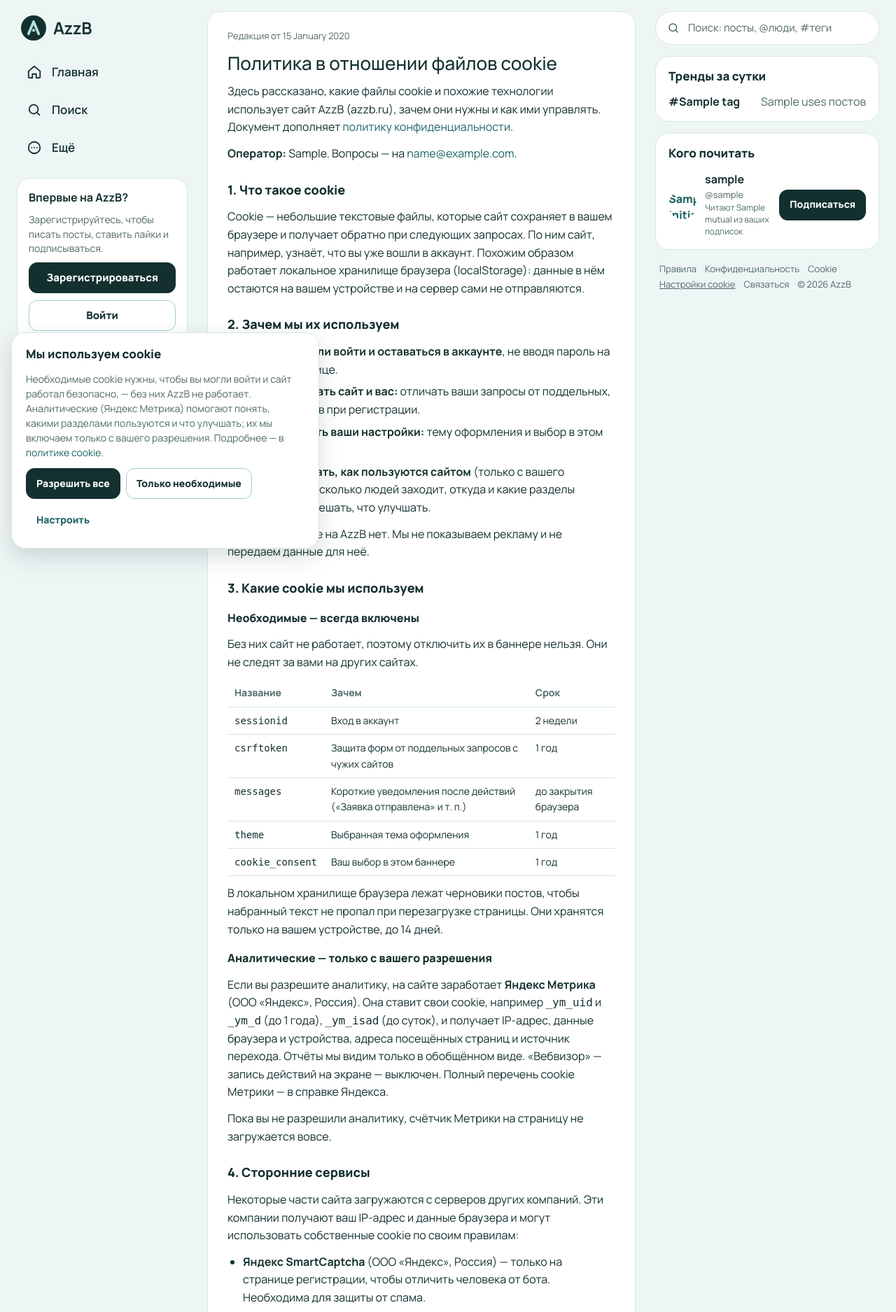
After one commit to Manshooo/My-Twitter, a Django app: template azzb/templates/legal/cookies.html in a window 1280 px wide. The commit adds this page. Shown: the top 1875 px of the page at 70% size. Run offline with Django 4.2, Linux system fonts and the light colour scheme; the template is opened without the code that fills it: most values are stand-ins (such as "Sample title", 1, 10 or a date in 2020); parts of the project's set-up code (start-up, migrations or seed data) failed here and were passed over; some web fonts are replaced.

Commit message:
Политика cookie и баннер согласия с категориями
Страница /cookies/, баннер «Необходимые / Аналитика» с повторным
открытием из подвала, Яндекс Метрика только после согласия
(YANDEX_METRIKA_ID). Политика конфиденциальности дополнена.

Co-Authored-By: Claude Opus 5.5 <noreply@anthropic.com>
Claude-Session: https://claude.ai/code/session_01RycR9fFXkxtBjaSVor2Zvq

```diff
--- a/accounts/templates/account/snippets/auth_footer.html
+++ b/accounts/templates/account/snippets/auth_footer.html
@@ -2,4 +2,6 @@
 	<a href="{% url 'index' %}">На главную</a>
 	<a href="{% url 'rules' %}">Правила</a>
 	<a href="{% url 'privacy' %}">Конфиденциальность</a>
+	<a href="{% url 'cookies' %}">Cookie</a>
+	<button class="link-btn" type="button" data-cookie-settings>Настройки cookie</button>
 </nav>
--- a/accounts/templates/allauth/layouts/base.html
+++ b/accounts/templates/allauth/layouts/base.html
@@ -18,6 +18,7 @@
 			</main>
 			{% block footer %}{% include "account/snippets/auth_footer.html" %}{% endblock footer %}
 		</div>
+		{% include "azzb/includes/cookie_banner.html" %}
 		{% block extra_body %}{% endblock extra_body %}
 	</body>
 </html>
--- a/azzb/context_processors.py
+++ b/azzb/context_processors.py
@@ -9,6 +9,7 @@ from post.media import ACCEPT, MAX_UPLOAD_MB
 from post.models import ALT_MAX_LENGTH, MAX_IMAGES
 from post.serializer import POST_MAX_LENGTH
 
+from .cookies import CATEGORIES, cookie_choice
 from .discover import trends, who_to_follow
 
 THEMES = (Theme.LIGHT, Theme.DARK)
@@ -38,6 +39,10 @@ def ui(request):
 		'max_upload_mb': MAX_UPLOAD_MB,
 		'alt_max_length': ALT_MAX_LENGTH,
 		'support_email': settings.SUPPORT_EMAIL,
+		# Баннер cookie и счётчик Метрики (azzb/cookies.py).
+		'cookie_choice': cookie_choice(request),
+		'cookie_categories': CATEGORIES,
+		'metrika_id': settings.YANDEX_METRIKA_ID if settings.YANDEX_METRIKA_ID.isdigit() else '',
 		'legal_operator': settings.LEGAL_OPERATOR,
 		# Пункт «Модерация» в меню и число открытых жалоб на нём (E4).
 		'can_moderate': SimpleLazyObject(lambda: can_moderate(request.user)),
--- a/azzb/settings.py
+++ b/azzb/settings.py
@@ -250,6 +250,8 @@ SMARTCAPTCHA_SERVER_KEY = env('SMARTCAPTCHA_SERVER_KEY')
 # Куда писать людям: апелляции на бан, вопросы по персональным данным (правила и политика, C5).
 # Ящик должен реально читаться — Postfix на сервере только отправляет (docs/deploy/mail.md).
 SUPPORT_EMAIL = env('SUPPORT_EMAIL', 'support@azzb.ru')
+# Номер счётчика Яндекс Метрики. Пусто — Метрика выключена; включается только с согласия посетителя.
+YANDEX_METRIKA_ID = env('YANDEX_METRIKA_ID', '')
 
 # Правила и политика конфиденциальности (C5, E6). Оператор персональных данных — тот, кто
 # отвечает за сайт по 152-ФЗ: ФИО (для физлица) или наименование ИП/организации.
--- a/azzb/static/css/azzb.css
+++ b/azzb/static/css/azzb.css
@@ -484,6 +484,31 @@ a.quote-card:hover { background: var(--surface-2); text-decoration: none; }
 .doc p, .doc ul { margin: 0; }
 .doc ul { padding-left: 22px; display: flex; flex-direction: column; gap: 6px; }
 .doc hr { border: 0; border-top: 1px solid var(--border); margin: 12px 0 0; }
+.doc h3 { font-size: 16px; font-weight: 800; margin-top: 4px; }
+.doc-table { overflow-x: auto; }
+.doc-table table { width: 100%; border-collapse: collapse; font-size: 14px; }
+.doc-table th, .doc-table td { padding: 8px 10px; border-bottom: 1px solid var(--border); text-align: left; vertical-align: top; }
+.doc-table th { color: var(--text-2); font-weight: 700; }
+
+/* ---------- Баннер cookie ---------- */
+.cookie-banner {
+	position: fixed; z-index: 40; left: 16px; bottom: 16px; width: min(440px, calc(100vw - 32px));
+	padding: 18px 20px; display: flex; flex-direction: column; gap: 12px; box-shadow: var(--shadow);
+}
+.cookie-banner[hidden] { display: none; }
+.cookie-text { font-size: 14px; line-height: 1.5; color: var(--text-2); }
+.cookie-options { display: flex; flex-direction: column; gap: 10px; }
+.cookie-options .check > span { display: flex; flex-direction: column; gap: 2px; font-size: 14px; }
+.cookie-options input:disabled { cursor: not-allowed; }
+.cookie-actions { display: flex; flex-wrap: wrap; gap: 8px; }
+/* Над нижним таб-баром телефона. */
+@media (max-width: 760px) {
+	.cookie-banner { left: 12px; bottom: 76px; width: calc(100vw - 24px); padding: 14px 16px; }
+	.auth ~ .cookie-banner { bottom: 12px; }
+}
+.main-footer { display: none; padding: 8px 6px 0; }
+@media (max-width: 1180px) { .main-footer { display: block; } }
+.link-btn { padding: 0; border: 0; background: none; color: inherit; font: inherit; text-decoration: underline; cursor: pointer; }
 .doc-links { display: flex; flex-wrap: wrap; gap: 6px 16px; font-size: 14px; }
 .doc-links a[aria-current="page"] { color: var(--text); font-weight: 700; }
 @media (max-width: 560px) { .doc { padding: 20px 18px; } }
--- a/azzb/static/js/azzb.js
+++ b/azzb/static/js/azzb.js
@@ -963,6 +963,80 @@
 		if (event.target.matches('[data-composer-text]')) suggestMentions(event.target);
 	});
 
+	// ---------- Cookie и Яндекс Метрика ----------
+	// Выбор хранится в cookie cookie_consent (формат и версия — azzb/cookies.py). Метрику грузим,
+	// только если её номер задан на сервере (<meta name="azzb-metrika">) и аналитика разрешена.
+	const CONSENT_COOKIE = 'cookie_consent';
+	const CONSENT_VERSION = 'v1';
+	const METRIKA_COOKIES = ['_ym_uid', '_ym_d', '_ym_isad', '_ym_visorc', '_ym_hostIndex'];
+	let metrikaLoaded = false;
+
+	function loadMetrika() {
+		const meta = document.querySelector('meta[name="azzb-metrika"]');
+		if (!meta || metrikaLoaded) return;
+		metrikaLoaded = true;
+		const id = Number(meta.content);
+		window.ym = window.ym || function () { (window.ym.a = window.ym.a || []).push(arguments); };
+		window.ym.l = Date.now();
+		const script = document.createElement('script');
+		script.async = true;
+		script.src = 'https://mc.yandex.ru/metrika/tag.js';
+		document.head.append(script);
+		// Вебвизор выключен намеренно: запись действий на экране — лишнее для соцсети.
+		window.ym(id, 'init', { clickmap: true, trackLinks: true, accurateTrackBounce: true, webvisor: false });
+	}
+
+	function dropMetrikaCookies() {
+		const host = window.location.hostname;
+		const domains = ['', host, '.' + host, '.' + host.split('.').slice(-2).join('.')];
+		METRIKA_COOKIES.forEach((name) => domains.forEach((domain) => {
+			document.cookie = name + '=; path=/; max-age=0' + (domain ? '; domain=' + domain : '');
+		}));
+	}
+
+	function cookieBanner() {
+		return document.querySelector('[data-cookie-banner]');
+	}
+
+	function saveCookieChoice(kind) {
+		const banner = cookieBanner();
+		let analytics = kind === 'all';
+		if (kind === 'custom' && banner) analytics = banner.querySelector('[data-cookie-category="analytics"]').checked;
+		const value = CONSENT_VERSION + ':' + (analytics ? 'analytics' : 'necessary');
+		document.cookie = CONSENT_COOKIE + '=' + value + '; path=/; max-age=31536000; SameSite=Lax'
+			+ (window.location.protocol === 'https:' ? '; Secure' : '');
+		if (banner) {
+			banner.querySelector('[data-cookie-category="analytics"]').checked = analytics;
+			banner.hidden = true;
+		}
+		if (analytics) {
+			loadMetrika();
+		} else {
+			dropMetrikaCookies();
+			// Уже загруженный счётчик из страницы не выгрузить — перестанет грузиться со следующей.
+		}
+		toast(analytics ? 'Аналитика разрешена' : 'Используем только необходимые cookie');
+	}
+
+	function openCookieSettings() {
+		const banner = cookieBanner();
+		if (!banner) return;
+		banner.hidden = false;
+		showCookieOptions(banner);
+		banner.querySelector('[data-cookie-category="analytics"]').focus();
+	}
+
+	function showCookieOptions(banner) {
+		banner.querySelector('[data-cookie-options]').hidden = false;
+		banner.querySelector('[data-cookie-customize]').hidden = true;
+		banner.querySelector('[data-cookie-accept="custom"]').hidden = false;
+	}
+
+	document.addEventListener('DOMContentLoaded', () => {
+		const meta = document.querySelector('meta[name="azzb-metrika"]');
+		if (meta && meta.hasAttribute('data-allowed')) loadMetrika();
+	});
+
 	// ---------- Делегирование событий ----------
 	document.addEventListener('click', (event) => {
 		const target = event.target.closest('button, a');
@@ -977,6 +1051,9 @@
 		if (target.matches('[data-menu-toggle]')) { event.preventDefault(); toggleMenu(target); return; }
 		if (target.matches('[data-theme-toggle]')) { event.preventDefault(); toggleTheme(); return; }
 		if (target.matches('[data-composer-open]')) { event.preventDefault(); openComposer({ kind: 'new' }); return; }
+		if (target.matches('[data-cookie-accept]')) { event.preventDefault(); saveCookieChoice(target.dataset.cookieAccept); return; }
+		if (target.matches('[data-cookie-customize]')) { event.preventDefault(); showCookieOptions(cookieBanner()); return; }
+		if (target.matches('[data-cookie-settings]')) { event.preventDefault(); openCookieSettings(); return; }
 		if (target.matches('[data-reply]')) { event.preventDefault(); openReply(target); return; }
 		if (target.matches('[data-quote]')) { event.preventDefault(); openQuote(target); return; }
 		if (target.matches('[data-edit]')) { event.preventDefault(); openEdit(target); return; }
--- a/azzb/templates/azzb/azzb_base.html
+++ b/azzb/templates/azzb/azzb_base.html
@@ -110,6 +110,8 @@
 
 			<main class="main" id="main">
 				{% block content %}{% endblock content %}
+				{# Без правой колонки (узкий экран) документы и «Настройки cookie» — под лентой. #}
+				<div class="main-footer">{% include "azzb/includes/footer_links.html" %}</div>
 			</main>
 
 			<aside class="rail" aria-label="Дополнительно">
@@ -167,6 +169,7 @@
 			</button>
 			<span class="lb-count" data-lightbox-count aria-live="polite"></span>
 		</div>
+		{% include "azzb/includes/cookie_banner.html" %}
 		<div class="toast" id="toast" role="status" aria-live="polite"{% if messages %} data-flash="{% for message in messages %}{{ message }}{% if not forloop.last %} {% endif %}{% endfor %}"{% endif %} hidden></div>
 	</body>
 </html>
--- /dev/null
+++ b/azzb/templates/azzb/includes/cookie_banner.html
@@ -0,0 +1,22 @@
+{% comment %} Баннер cookie: виден, пока посетитель не выбрал; ссылка «Настройки cookie» в подвале открывает его снова.
+   Выбор сохраняет azzb.js в cookie cookie_consent (azzb/cookies.py). {% endcomment %}
+<section class="cookie-banner card" role="region" aria-labelledby="cookie-banner-title" data-cookie-banner{% if cookie_choice is not None %} hidden{% endif %}>
+	<h2 id="cookie-banner-title" class="section-title">Мы используем cookie</h2>
+	<p class="cookie-text">Необходимые cookie нужны, чтобы вы могли войти и сайт работал безопасно, — без них AzzB не работает. Аналитические (Яндекс Метрика) помогают понять, какими разделами пользуются и что улучшать; их мы включаем только с вашего разрешения. Подробнее — в <a href="{% url 'cookies' %}">политике cookie</a>.</p>
+	<form class="cookie-options" data-cookie-options hidden>
+		<label class="check">
+			<input type="checkbox" checked disabled>
+			<span><b>Необходимые</b><span class="hint">Всегда включены: вход в аккаунт, защита форм, выбранная тема, этот выбор.</span></span>
+		</label>
+		<label class="check">
+			<input type="checkbox" name="analytics"{% if 'analytics' in cookie_choice %} checked{% endif %} data-cookie-category="analytics">
+			<span><b>Аналитика</b><span class="hint">Яндекс Метрика: сколько людей заходит, откуда и какие страницы смотрят. Без рекламы и записи действий на экране.</span></span>
+		</label>
+	</form>
+	<div class="cookie-actions">
+		<button class="btn btn-sm" type="button" data-cookie-accept="all">Разрешить все</button>
+		<button class="btn btn-outline btn-sm" type="button" data-cookie-accept="necessary">Только необходимые</button>
+		<button class="btn btn-ghost btn-sm" type="button" data-cookie-customize>Настроить</button>
+		<button class="btn btn-sm" type="button" data-cookie-accept="custom" hidden>Сохранить выбор</button>
+	</div>
+</section>
--- /dev/null
+++ b/azzb/templates/azzb/includes/footer_links.html
@@ -0,0 +1,8 @@
+<nav class="footer-links" aria-label="Документы">
+	<a href="{% url 'rules' %}">Правила</a>
+	<a href="{% url 'privacy' %}">Конфиденциальность</a>
+	<a href="{% url 'cookies' %}">Cookie</a>
+	<button class="link-btn" type="button" data-cookie-settings>Настройки cookie</button>
+	<a href="mailto:{{ support_email }}">Связаться</a>
+	<span>© {% now "Y" %} AzzB</span>
+</nav>
--- a/azzb/templates/azzb/includes/head.html
+++ b/azzb/templates/azzb/includes/head.html
@@ -11,5 +11,7 @@
 		<link rel="apple-touch-icon" href="{% static 'apple-touch-icon.png' %}">
 		<link rel="manifest" href="{% static 'site.webmanifest' %}">
 		<meta property="og:site_name" content="AzzB">
+		{# Счётчик Метрики: azzb.js загрузит его, только если посетитель разрешил аналитику. #}
+		{% if metrika_id %}<meta name="azzb-metrika" content="{{ metrika_id }}"{% if "analytics" in cookie_choice %} data-allowed{% endif %}>{% endif %}
 		<script src="{% static 'vendor/htmx-2.0.4.min.js' %}" defer></script>
 		<script src="{% static 'js/azzb.js' %}" defer></script>
--- a/azzb/templates/azzb/includes/rail.html
+++ b/azzb/templates/azzb/includes/rail.html
@@ -6,9 +6,4 @@
 		{% if user.is_authenticated %}<a href="{% url 'who-to-follow' %}" style="font-size: 14px; font-weight: 700">Показать ещё</a>{% endif %}
 	</section>
 {% endif %}
-<nav class="footer-links" aria-label="Документы">
-	<a href="{% url 'rules' %}">Правила</a>
-	<a href="{% url 'privacy' %}">Конфиденциальность</a>
-	<a href="mailto:{{ support_email }}">Связаться</a>
-	<span>© {% now "Y" %} AzzB</span>
-</nav>
+{% include "azzb/includes/footer_links.html" %}
--- a/azzb/templates/legal/base.html
+++ b/azzb/templates/legal/base.html
@@ -9,6 +9,7 @@
 			<a href="{% url 'rules' %}"{% if request.resolver_match.url_name == 'rules' %} aria-current="page"{% endif %}>Правила сообщества</a>
 			<a href="{% url 'privacy' %}"{% if request.resolver_match.url_name == 'privacy' %} aria-current="page"{% endif %}>Политика конфиденциальности</a>
 			<a href="{% url 'pd-consent' %}"{% if request.resolver_match.url_name == 'pd-consent' %} aria-current="page"{% endif %}>Согласие на обработку данных</a>
+			<a href="{% url 'cookies' %}"{% if request.resolver_match.url_name == 'cookies' %} aria-current="page"{% endif %}>Политика cookie</a>
 		</nav>
 	</article>
 {% endblock content %}
--- /dev/null
+++ b/azzb/templates/legal/cookies.html
@@ -0,0 +1,55 @@
+{% extends "legal/base.html" %}
+{% block title %}Политика в отношении файлов cookie{% endblock title %}
+{% block meta_description %}Какие файлы cookie использует AzzB, зачем они нужны и как управлять своим выбором.{% endblock meta_description %}
+{% block doc %}
+	<h1>Политика в отношении файлов cookie</h1>
+	<p>Здесь рассказано, какие файлы cookie и похожие технологии использует сайт AzzB (azzb.ru), зачем они нужны и как ими управлять. Документ дополняет <a href="{% url 'privacy' %}">политику конфиденциальности</a>.</p>
+	<p><b>Оператор:</b> {{ legal_operator }}. Вопросы — на <a href="mailto:{{ support_email }}">{{ support_email }}</a>.</p>
+
+	<h2>1. Что такое cookie</h2>
+	<p>Cookie — небольшие текстовые файлы, которые сайт сохраняет в вашем браузере и получает обратно при следующих запросах. По ним сайт, например, узнаёт, что вы уже вошли в аккаунт. Похожим образом работает локальное хранилище браузера (localStorage): данные в нём остаются на вашем устройстве и на сервер сами не отправляются.</p>
+
+	<h2>2. Зачем мы их используем</h2>
+	<ul>
+		<li><b>Чтобы вы могли войти и оставаться в аккаунте</b>, не вводя пароль на каждой странице.</li>
+		<li><b>Чтобы защищать сайт и вас:</b> отличать ваши запросы от поддельных, отсекать ботов при регистрации.</li>
+		<li><b>Чтобы помнить ваши настройки:</b> тему оформления и выбор в этом баннере.</li>
+		<li><b>Чтобы понимать, как пользуются сайтом</b> (только с вашего разрешения): сколько людей заходит, откуда и какие разделы смотрят, — и решать, что улучшать.</li>
+	</ul>
+	<p>Рекламных cookie на AzzB нет. Мы не показываем рекламу и не передаём данные для неё.</p>
+
+	<h2>3. Какие cookie мы используем</h2>
+	<h3>Необходимые — всегда включены</h3>
+	<p>Без них сайт не работает, поэтому отключить их в баннере нельзя. Они не следят за вами на других сайтах.</p>
+	<div class="doc-table">
+		<table>
+			<thead><tr><th>Название</th><th>Зачем</th><th>Срок</th></tr></thead>
+			<tbody>
+				<tr><td><code>sessionid</code></td><td>Вход в аккаунт</td><td>2 недели</td></tr>
+				<tr><td><code>csrftoken</code></td><td>Защита форм от поддельных запросов с чужих сайтов</td><td>1 год</td></tr>
+				<tr><td><code>messages</code></td><td>Короткие уведомления после действий («Заявка отправлена» и т. п.)</td><td>до закрытия браузера</td></tr>
+				<tr><td><code>theme</code></td><td>Выбранная тема оформления</td><td>1 год</td></tr>
+				<tr><td><code>cookie_consent</code></td><td>Ваш выбор в этом баннере</td><td>1 год</td></tr>
+			</tbody>
+		</table>
+	</div>
+	<p>В локальном хранилище браузера лежат черновики постов, чтобы набранный текст не пропал при перезагрузке страницы. Они хранятся только на вашем устройстве, до 14 дней.</p>
+
+	<h3>Аналитические — только с вашего разрешения</h3>
+	<p>Если вы разрешите аналитику, на сайте заработает <b>Яндекс Метрика</b> (ООО «Яндекс», Россия). Она ставит свои cookie, например <code>_ym_uid</code> и <code>_ym_d</code> (до 1 года), <code>_ym_isad</code> (до суток), и получает IP-адрес, данные браузера и устройства, адреса посещённых страниц и источник перехода. Отчёты мы видим только в обобщённом виде. «Вебвизор» — запись действий на экране — выключен. Полный перечень cookie Метрики — в справке Яндекса.</p>
+	<p>Пока вы не разрешили аналитику, счётчик Метрики на страницу не загружается вовсе.</p>
+
+	<h2>4. Сторонние сервисы</h2>
+	<p>Некоторые части сайта загружаются с серверов других компаний. Эти компании получают ваш IP-адрес и данные браузера и могут использовать собственные cookie по своим правилам:</p>
+	<ul>
+		<li><b>Яндекс SmartCaptcha</b> (ООО «Яндекс», Россия) — только на странице регистрации, чтобы отличить человека от бота. Необходима для защиты от спама.</li>
+		<li><b>Google Fonts</b> (Google LLC, США) — шрифты сайта. Cookie не ставит, но при загрузке шрифтов ваш IP-адрес и данные браузера передаются Google, в том числе за пределы России.</li>
+	</ul>
+
+	<h2>5. Как управлять cookie</h2>
+	<p><b>На AzzB.</b> При первом визите мы спрашиваем, разрешаете ли вы аналитику. Изменить выбор можно в любой момент по ссылке «Настройки cookie» внизу страницы: <button class="link-btn" type="button" data-cookie-settings>открыть настройки</button>. Если вы отзовёте разрешение, Метрика перестанет загружаться, а её cookie мы удалим из браузера.</p>
+	<p><b>В браузере.</b> В настройках браузера можно посмотреть и удалить cookie, запретить их для отдельных или всех сайтов. Как это сделать — в справке вашего браузера (Яндекс Браузер, Chrome, Safari, Firefox, Edge, Opera). Если запретить необходимые cookie, войти в аккаунт на AzzB не получится. Настройки браузера и выбор на AzzB не связаны: удалив cookie, вы сбросите и выбор в баннере — мы спросим ещё раз.</p>
+
+	<h2>6. Изменения</h2>
+	<p>Если мы начнём использовать новые виды cookie, политика обновится, а баннер спросит ваше согласие заново. Дата текущей редакции указана вверху страницы.</p>
+{% endblock doc %}
--- a/azzb/urls.py
+++ b/azzb/urls.py
@@ -49,6 +49,7 @@ urlpatterns = [
 	path("rules/", legal_page("legal/rules.html"), name="rules"),
 	path("privacy/", legal_page("legal/privacy.html"), name="privacy"),
 	path("privacy/consent/", legal_page("legal/consent.html"), name="pd-consent"),
+	path("cookies/", legal_page("legal/cookies.html"), name="cookies"),
 	path('api/', include('api.urls')),
 	path('follows-updates/', login_required(follows_updates), name="follows-updates"),
 ]
--- a/azzb/views.py
+++ b/azzb/views.py
@@ -81,7 +81,7 @@ def search(request):
 
 
 # Дата текущей редакции правил, политики и согласия (C5, E6). Меняете текст — меняйте и дату.
-LEGAL_UPDATED = date(2026, 11, 6)
+LEGAL_UPDATED = date(2026, 11, 10)
 
 
 def legal_page(template):
```
Also changed, not shown: azzb/cookies.py (added, +20 -0 lines), azzb/templates/legal/privacy.html (+7 -3 lines), azzb/test_cookies.py (added, +47 -0 lines), docs/ROADMAP.md (+3 -1 lines), 1 other file.
